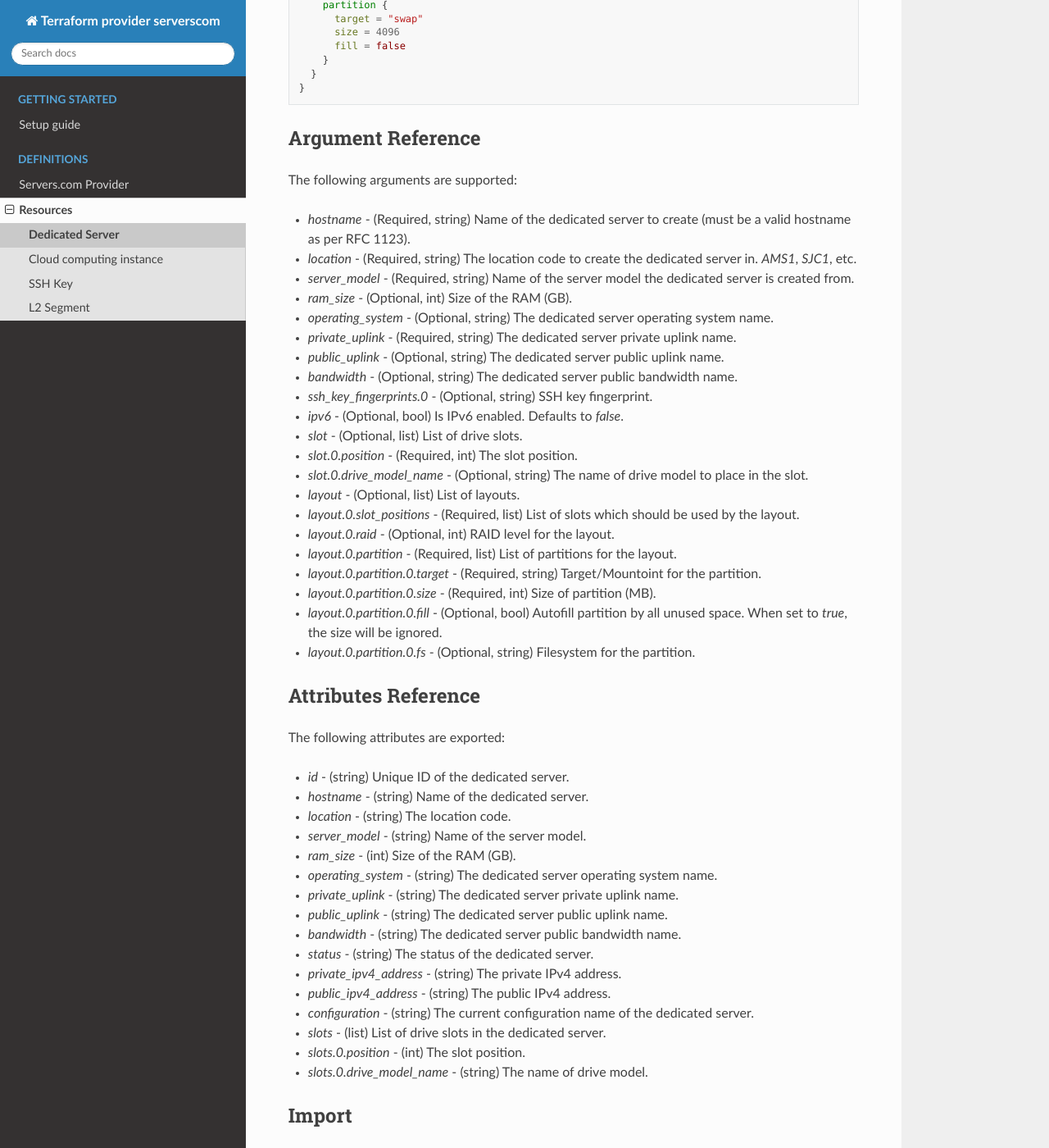
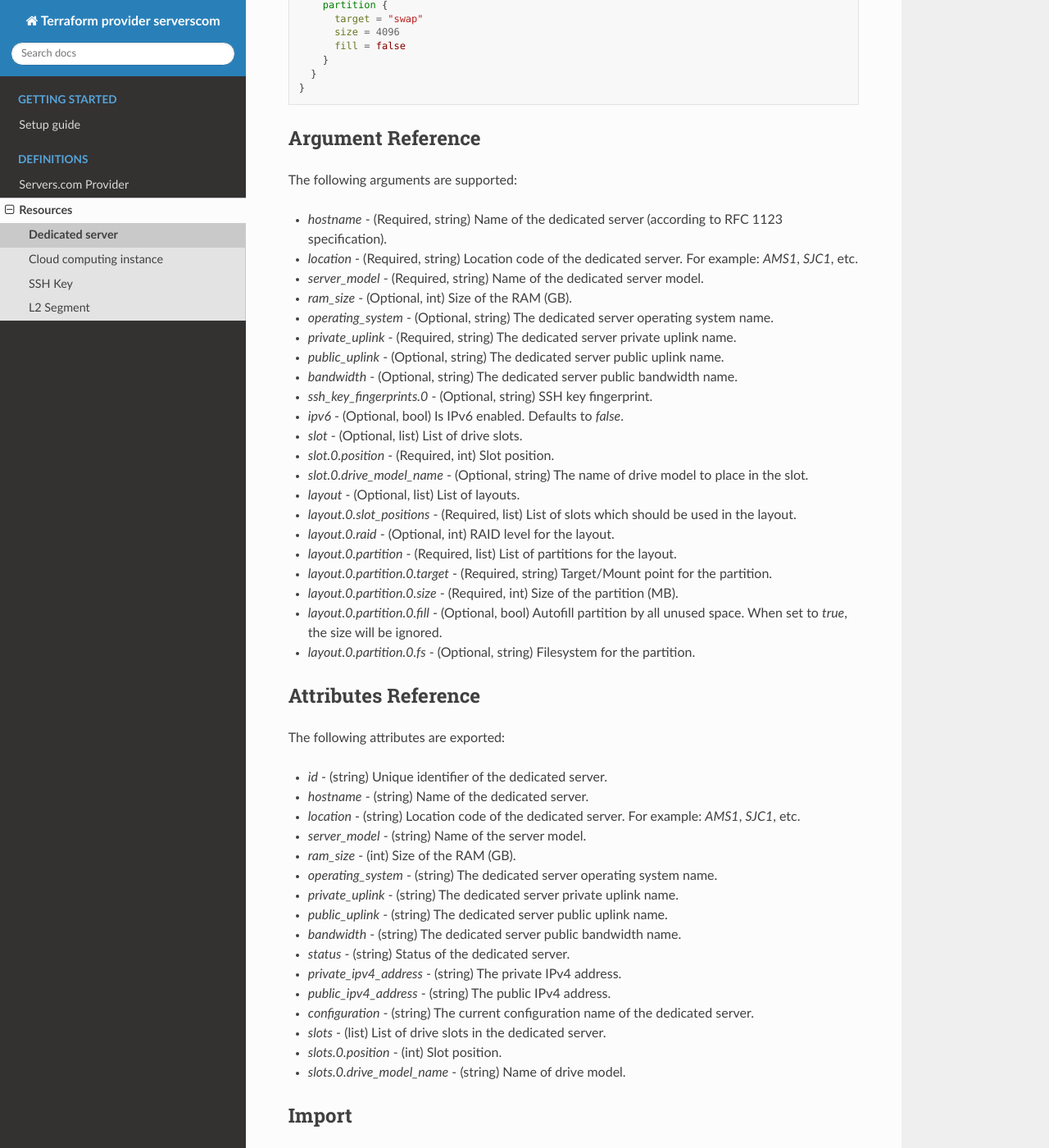
Before and after one commit to serverscom/terraform-provider-serverscom, a Sphinx documentation site: the page built from docs/topics/resources/serverscom_dedicated_server.rst, in a window 1280 px wide and 1400 px high, scrolled down 1023 px. Shown: the whole window at 82% size. Built offline with Sphinx 7.4.7 and the Read the Docs theme 2.0.0, drawn with Linux system fonts in a browser that asks for light colours; some of the changed text lies outside the part shown.

Commit message:
Update serverscom_dedicated_server.rst

```diff
--- a/docs/topics/resources/serverscom_dedicated_server.rst
+++ b/docs/topics/resources/serverscom_dedicated_server.rst
@@ -66,9 +66,9 @@ Argument Reference
 
 The following arguments are supported:
 
-- `hostname` - (Required, string) Name of the dedicated server to create (must be a valid hostname as per RFC 1123).
-- `location` - (Required, string) The location code to create the dedicated server in. `AMS1`, `SJC1`, etc.
-- `server_model` - (Required, string) Name of the server model the dedicated server is created from.
+- `hostname` - (Required, string) Name of the dedicated server (according to RFC 1123 specification).
+- `location` - (Required, string) Location code of the dedicated server. For example: `AMS1`, `SJC1`, etc.
+- `server_model` - (Required, string) Name of the dedicated server model.
 - `ram_size` - (Optional, int) Size of the RAM (GB).
 - `operating_system` - (Optional, string) The dedicated server operating system name.
 - `private_uplink` - (Required, string) The dedicated server private uplink name.
@@ -77,14 +77,14 @@ The following arguments are supported:
 - `ssh_key_fingerprints.0` - (Optional, string) SSH key fingerprint.
 - `ipv6` - (Optional, bool) Is IPv6 enabled. Defaults to `false`.
 - `slot` - (Optional, list) List of drive slots.
-- `slot.0.position` - (Required, int) The slot position.
+- `slot.0.position` - (Required, int) Slot position.
 - `slot.0.drive_model_name` - (Optional, string) The name of drive model to place in the slot.
 - `layout` - (Optional, list) List of layouts.
-- `layout.0.slot_positions` - (Required, list) List of slots which should be used by the layout.
+- `layout.0.slot_positions` - (Required, list) List of slots which should be used in the layout.
 - `layout.0.raid` - (Optional, int) RAID level for the layout.
 - `layout.0.partition` - (Required, list) List of partitions for the layout.
-- `layout.0.partition.0.target` - (Required, string) Target/Mountoint for the partition.
-- `layout.0.partition.0.size` - (Required, int) Size of partition (MB).
+- `layout.0.partition.0.target` - (Required, string) Target/Mount point for the partition.
+- `layout.0.partition.0.size` - (Required, int) Size of the partition (MB).
 - `layout.0.partition.0.fill` - (Optional, bool) Autofill partition by all unused space. When set to `true`, the size will be ignored.
 - `layout.0.partition.0.fs` - (Optional, string) Filesystem for the partition.
 
@@ -93,22 +93,22 @@ Attributes Reference
 
 The following attributes are exported:
 
-- `id` - (string) Unique ID of the dedicated server.
+- `id` - (string) Unique identifier of the dedicated server.
 - `hostname` - (string) Name of the dedicated server.
-- `location` - (string) The location code.
+- `location` - (string) Location code of the dedicated server. For example: `AMS1`, `SJC1`, etc.
 - `server_model` - (string) Name of the server model.
 - `ram_size` - (int) Size of the RAM (GB).
 - `operating_system` - (string) The dedicated server operating system name.
 - `private_uplink` - (string) The dedicated server private uplink name.
 - `public_uplink` - (string) The dedicated server public uplink name.
 - `bandwidth` - (string) The dedicated server public bandwidth name.
-- `status` - (string) The status of the dedicated server.
+- `status` - (string) Status of the dedicated server.
 - `private_ipv4_address` - (string) The private IPv4 address.
 - `public_ipv4_address` - (string) The public IPv4 address.
 - `configuration` - (string) The current configuration name of the dedicated server.
 - `slots` - (list) List of drive slots in the dedicated server.
-- `slots.0.position` - (int) The slot position.
-- `slots.0.drive_model_name` - (string) The name of drive model.
+- `slots.0.position` - (int) Slot position.
+- `slots.0.drive_model_name` - (string) Name of drive model.
 
 Import
 ******
```
Also changed, not shown: other parts of docs/topics/resources/serverscom_dedicated_server.rst (+2 -2 lines).
